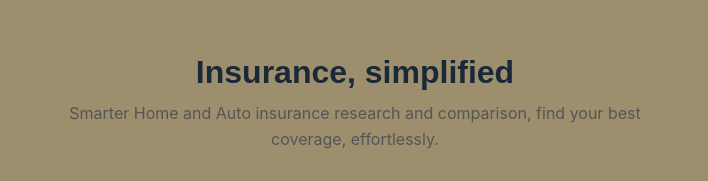
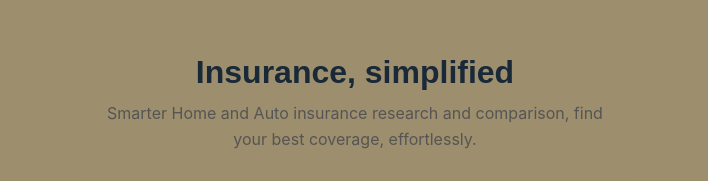
Before and after one commit to vidx3m/ince, a Next.js app: page / in a window 1280 px wide. Shown: the part 226-407 px from the top of the page, without its empty margins (285-993 px from the left). Built offline with nearby package versions, Linux system fonts and the light colour scheme.

Commit message:
Updated landing page

```diff
--- a/pages/index.tsx
+++ b/pages/index.tsx
@@ -24,7 +24,7 @@ export default function Home() {
             }}>
                 Insurance, simplified
             </h1>
-            <p style={{ fontSize: "1rem", maxWidth: "600px", marginBottom: "30px", color: "#555", lineHeight: "1.6" }}>
+            <p style={{ fontSize: "1rem", maxWidth: "500px", marginBottom: "30px", color: "#555", lineHeight: "1.6" }}>
                 Smarter Home and Auto insurance research and comparison, find your best coverage, effortlessly.
             </p>
 
```
